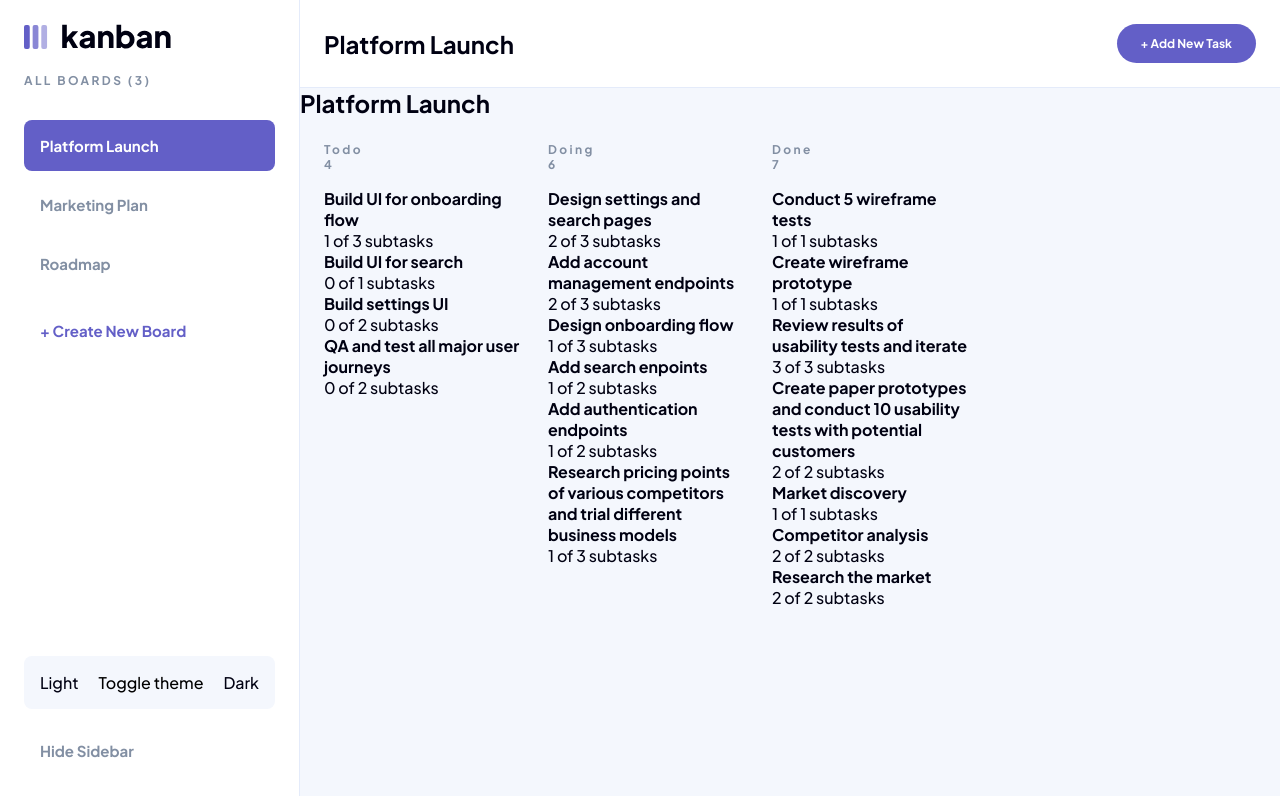
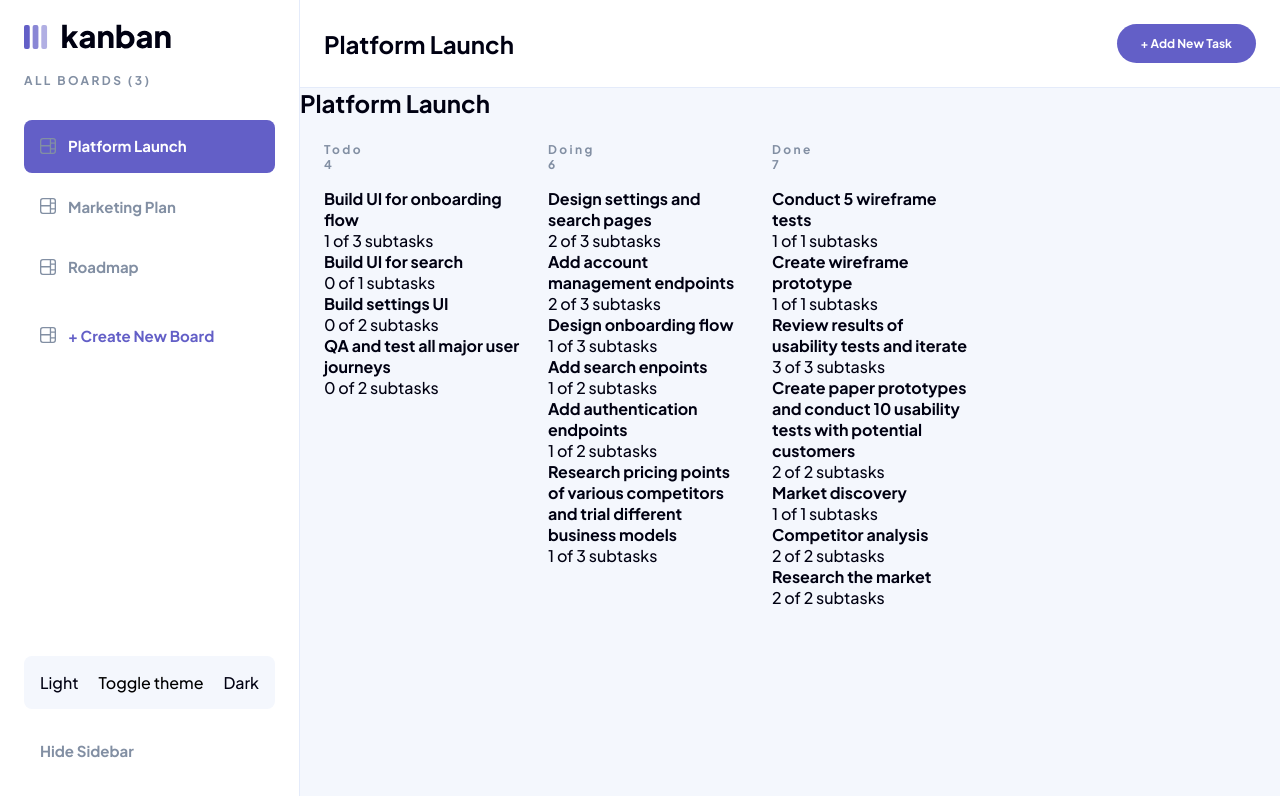
Before and after one commit to varisDogukan/kanban-task-management, a React (Vite) app: page / in a window 1280 px wide. Shown: the top 796 px of the page. Built offline with nearby package versions, Linux system fonts and the light colour scheme.

Commit message:
style: add board icons to sidebar navigation items

```diff
--- a/src/components/shared/Sidebar.module.scss
+++ b/src/components/shared/Sidebar.module.scss
@@ -46,6 +46,22 @@
   color: var(--color-white);
 }
 
+.buttonContent {
+  display: inline-flex;
+  align-items: center;
+  gap: 0.75rem;
+}
+
+.boardIcon {
+  width: 16px;
+  height: 16px;
+  flex-shrink: 0;
+}
+
+.buttonActive .boardIcon {
+  opacity: 1;
+}
+
 .createButton {
   width: 100%;
   padding: var(--space-200);
--- a/src/components/shared/Sidebar.tsx
+++ b/src/components/shared/Sidebar.tsx
@@ -4,6 +4,7 @@ import logoLight from "@assets/icons/logo-light.svg";
 import { useUiStore } from "@features/ui/store/uiStore";
 import { useThemeStore } from "@features/theme/store/themeStore";
 import { useBoardStore } from "@features/boards/store/boardStore";
+import boardIcon from "@assets/icons/icon-board.svg";
 
 import styles from "./Sidebar.module.scss";
 
@@ -58,7 +59,15 @@ function Sidebar() {
                         : styles.button
                     }
                   >
-                    {board.name}
+                    <span className={styles.buttonContent}>
+                      <img
+                        src={boardIcon}
+                        alt=''
+                        aria-hidden='true'
+                        className={styles.boardIcon}
+                      />
+                      <span>{board.name}</span>
+                    </span>
                   </button>
                 </li>
               );
@@ -67,7 +76,15 @@ function Sidebar() {
         </div>
 
         <button type='button' className={styles.createButton}>
-          + Create New Board
+          <span className={styles.buttonContent}>
+            <img
+              src={boardIcon}
+              alt=''
+              aria-hidden='true'
+              className={styles.boardIcon}
+            />
+            <span>+ Create New Board</span>
+          </span>
         </button>
       </div>
 
```
Also changed, not shown: src/assets/icons/icon-board.svg (added).
